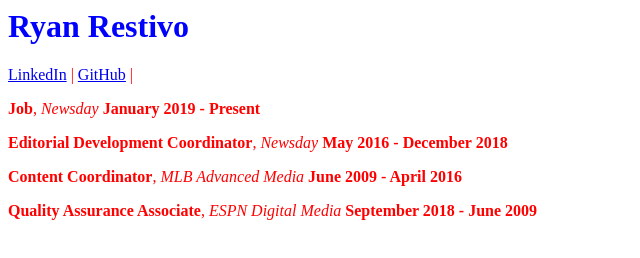
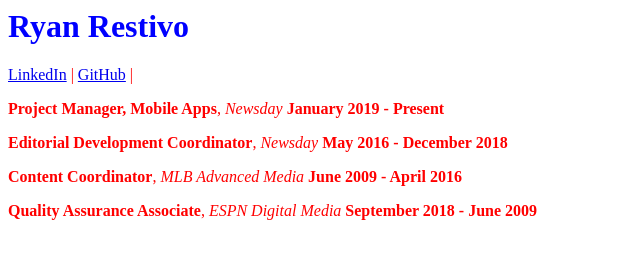
Before and after one commit to ryanrestivo/ryanrestivo.github.io, a plain HTML site: page index.html in a window 1280 px wide. Shown: the whole page, without its empty margins (0-640 px from the left). Drawn offline with Linux system fonts and the light colour scheme.

Commit message:
adding resume.js to index page

```diff
--- a/index.html
+++ b/index.html
@@ -24,6 +24,6 @@
 <p class="resume-item"><strong id="position3">Content Coordinator</strong>, <em class="place">MLB Advanced Media</em> <strong class="duration">June 2009 - April 2016</strong></p>
 <p class="resume-item"><strong id="position4">Quality Assurance Associate</strong>, <em class="place">ESPN Digital Media</em> <strong class="duration">September 2018 - June 2009</strong></p>
 
-
+<script src="scripts/resume.js"></script>
 </body>
 </html>
```
